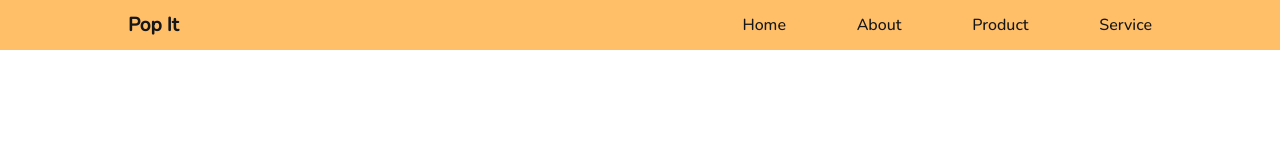
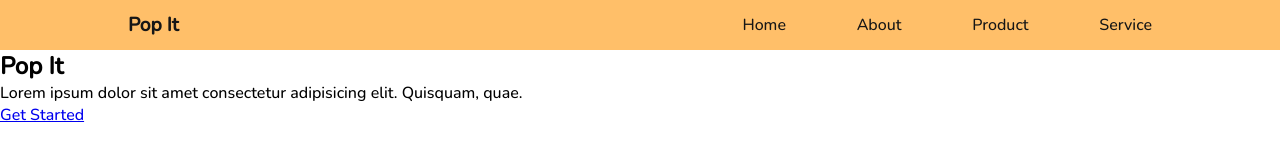
Before and after one commit to reskimulud/pop-it, a plain HTML site: page index.html in a window 1280 px wide. Drawn offline with nearby package versions, Linux system fonts and the light colour scheme.

Commit message:
update index.html

```diff
--- a/index.html
+++ b/index.html
@@ -6,7 +6,7 @@
   <meta http-equiv="X-UA-Compatible" content="IE=edge">
   <meta name="viewport" content="width=device-width, initial-scale=1.0">
 
-  <link rel="stylesheet" href="/assets/css/style.css">
+  <link rel="stylesheet" href="assets/css/style.css">
   <title>Pop It!</title>
 </head>
 
@@ -31,6 +31,20 @@
     </div>
   </nav>
 
+  <!-- Main -->
+  <main>
+
+    <!-- Jumbotron -->
+    <section id="jumbotron">
+      <div class="container">
+        <h1>Pop It</h1>
+        <p>Lorem ipsum dolor sit amet consectetur adipisicing elit. Quisquam, quae.</p>
+        <a href="#" class="btn">Get Started</a>
+      </div>
+    </section>
+
+  </main>
+
   <script src="assets/js/main.js"></script>
 
 </body>
```
